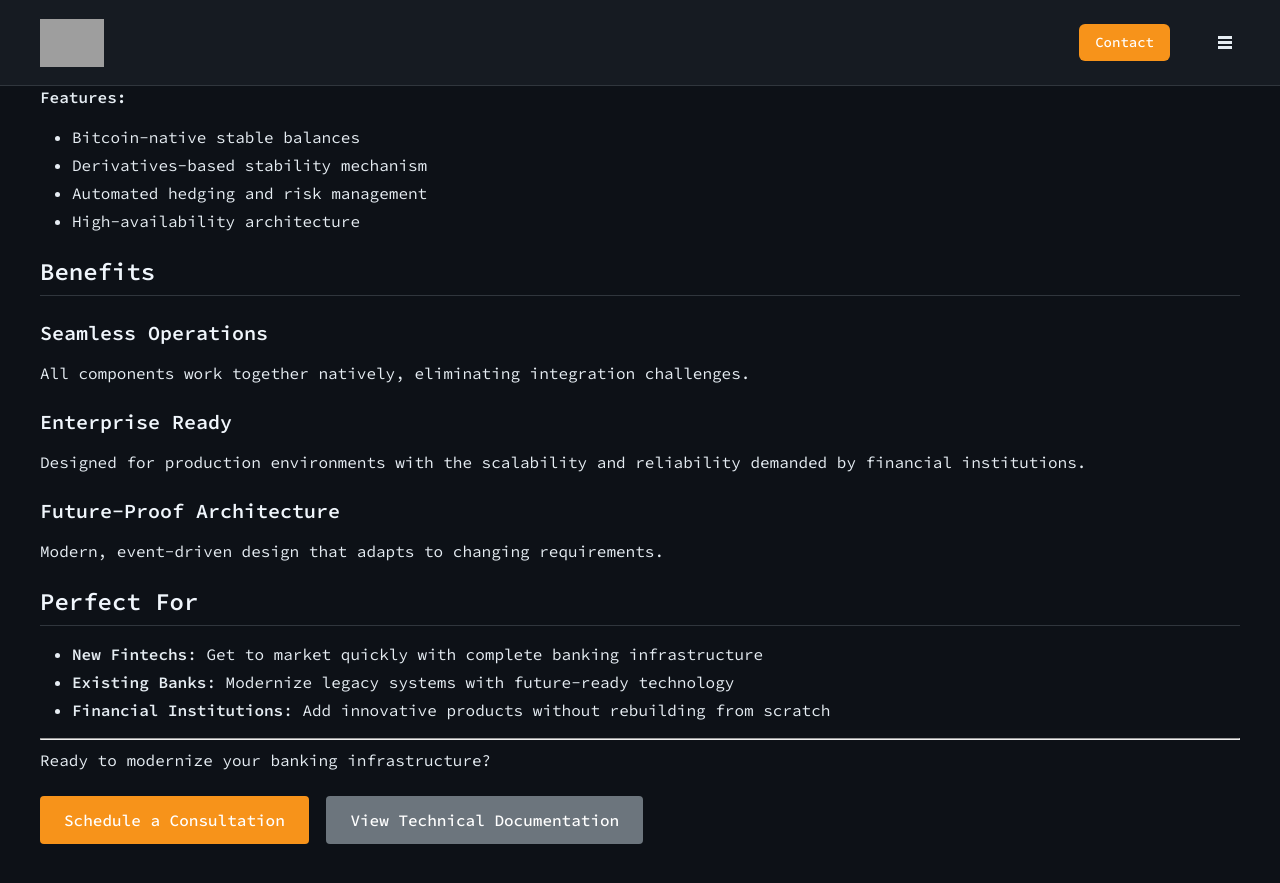
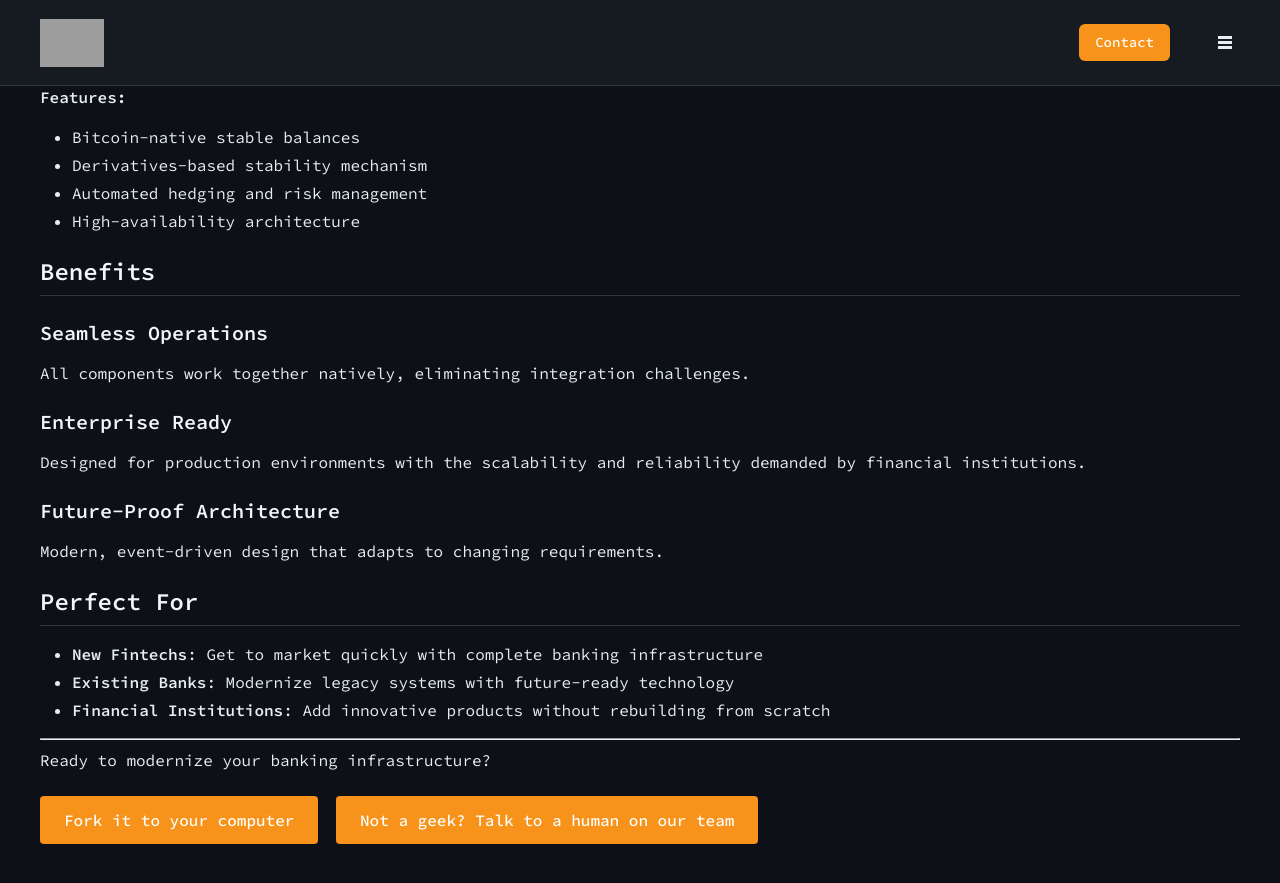
Before and after one commit to dylanwilson21/markdownsite, a Jekyll site: the page built from core-banking.md, in a window 1280 px wide and 900 px high, scrolled down 851 px. Shown: the top 883 px of the window. Built offline with Jekyll 4.4.1, drawn with Linux system fonts in a browser that asks for light colours; grey boxes are pictures that could not be loaded.

Commit message:
update buttons on core banking page

```diff
--- a/core-banking.md
+++ b/core-banking.md
@@ -61,5 +61,5 @@ Modern, event-driven design that adapts to changing requirements.
 
 Ready to modernize your banking infrastructure?
 
-[Schedule a Consultation](https://calendly.com/andrew-galoy/){: .btn}
-[View Technical Documentation](https://dev.galoy.io/){: .btn .btn-secondary}
+[Fork it to your computer](https://github.com/GaloyMoney){: .btn}
+[Not a geek? Talk to a human on our team](https://calendly.com/andrew-galoy/){: .btn}
```
